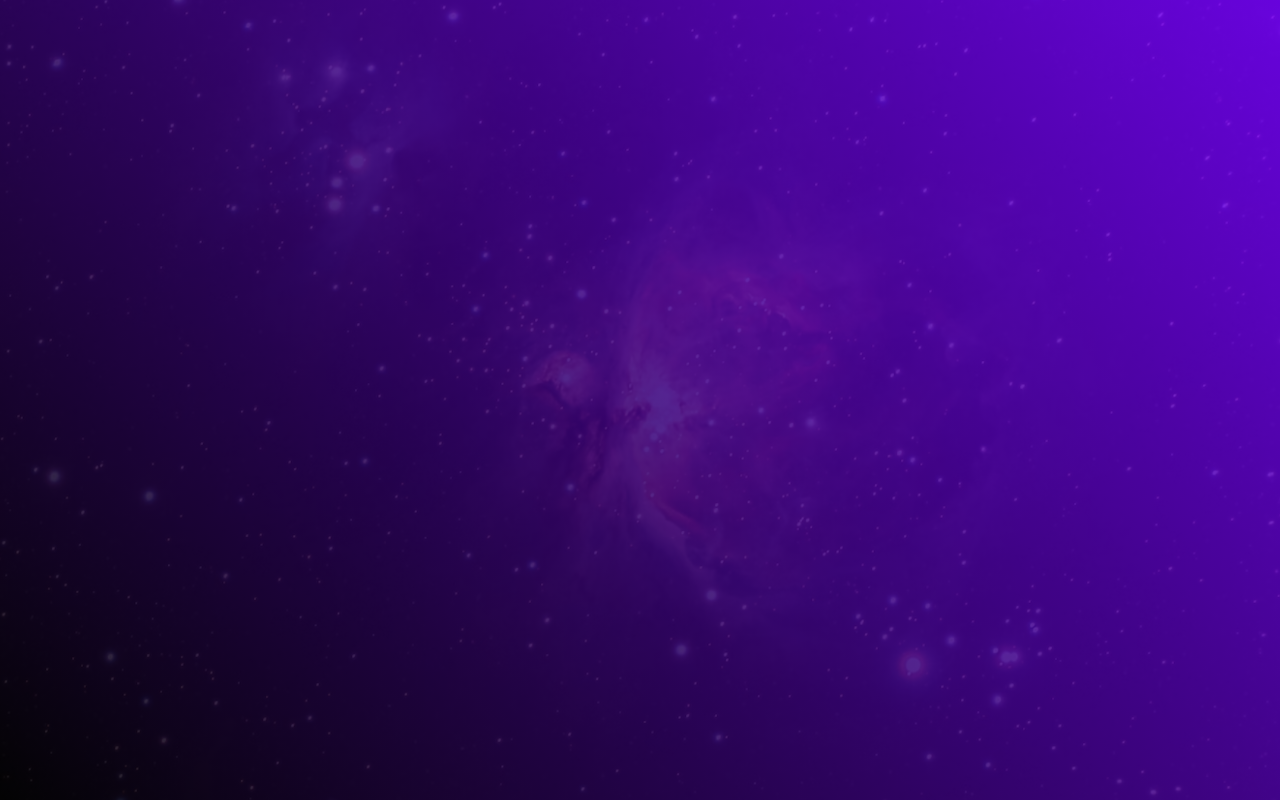
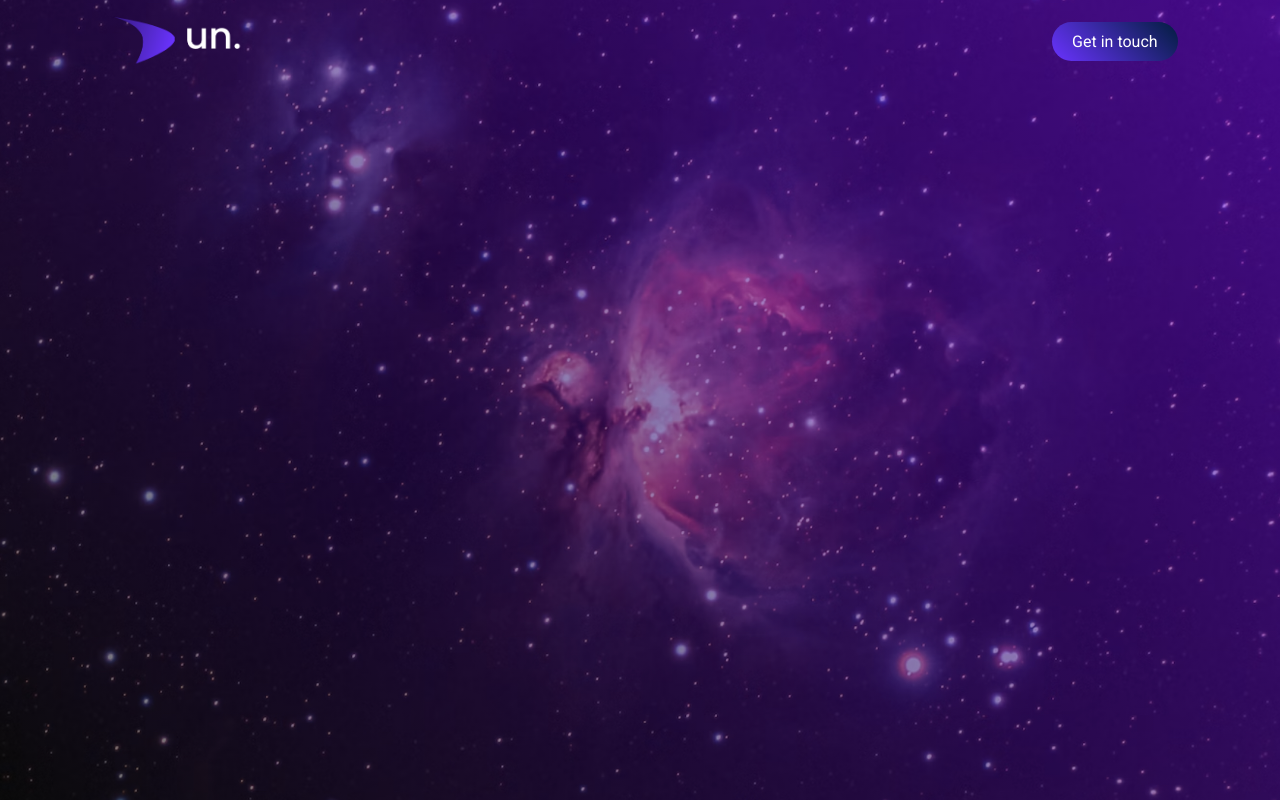
Before and after one commit to fmfahath/coming_soon_page, a plain HTML site: page index.html in a window 1280 px wide. Drawn offline with Linux system fonts and the light colour scheme.

Commit message:
nav bar / logo / btn : css

```diff
--- a/css/main.css
+++ b/css/main.css
@@ -10,10 +10,35 @@
 .hero{
     width: 100%;
     min-height: 100vh;
-    background-image: linear-gradient(45deg, rgba(0,0,0,0.85),rgba(118,0,255,0.85)),url(../img/background.jpg);
+    background-image: linear-gradient(45deg, rgba(0,0,0,0.5),rgba(118,0,255,0.5)),url(../img/background.jpg);
     background-position: center;
     background-size: cover;
     padding: 10px 8%;
     text-align: center;
     color: #fff;
 }
+
+nav{
+    width: 100%;
+    display: flex;
+    align-items: center;
+    justify-content: space-between;
+}
+
+.logo{
+    width: 140px;
+    cursor: pointer;
+}
+
+.btn{
+    /* display: inline-block; */
+    background: linear-gradient(45deg, #6a33ff, #021d3f);
+    text-decoration: none;
+    padding: 10px 20px;
+    font-size: 16px;
+    border-radius: 30px;
+    border: 0;
+    outline: 0;
+    color: #fff;
+    cursor: pointer;
+}
--- a/index.html
+++ b/index.html
@@ -8,7 +8,10 @@
 </head>
 <body>
     <div class="hero">
-
+       <nav>
+            <img src="./img/logo.png" alt="logo" class="logo">
+            <button class="btn">Get in touch</button>
+       </nav>
     </div>
 </body>
 </html>
```
